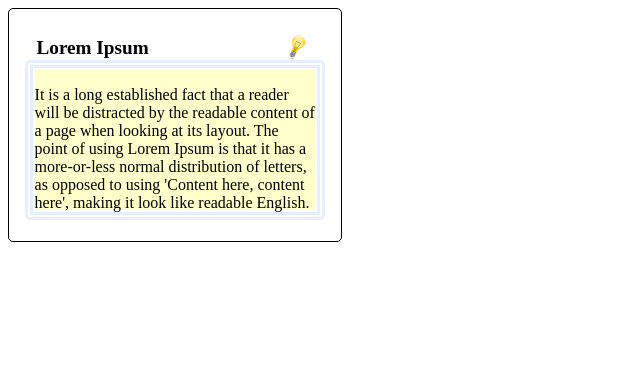
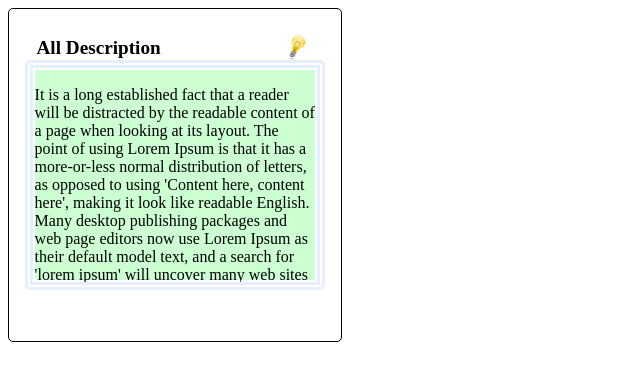
Before and after one commit to MaryiaNikanava/Homework, a plain HTML site: page form/index.html in a window 1280 px wide. Shown: the whole page, without its empty margins (0-640 px from the left). Drawn offline with Linux system fonts and the light colour scheme.

Commit message:
Add files via upload

```diff
--- a/form/index.html
+++ b/form/index.html
@@ -2,12 +2,12 @@
 <html>
 
 <head>
-    <title>Zadanie6</title>
+    <title>Zadanie 6</title>
     <link rel="stylesheet" type="text/css" href="style.css">
 
 <body>
     <div class="first-div">
-        <h1>Lorem Ipsum </h1>
+        <h1>All Description </h1>
         <div class="last-div">
             <p>It is a long established fact that a reader will be distracted by the readable content of a page when
                 looking at its layout. The point of using Lorem Ipsum is that it has a more-or-less normal distribution
--- a/form/style.css
+++ b/form/style.css
@@ -1,9 +1,9 @@
 .first-div {
     width: 300px;
-    height: 200px;
+    height: 300px;
     border: solid 1px black;
     border-radius: 5px;
-    background-color: white;
+    background-color: rgb(255, 255, 255);
     padding: 1em;
 }
 
@@ -21,7 +21,7 @@ h1 {
     height: 70%;
     overflow: auto;
     padding: 0.5em 3.5em 0.5em 0.5em;
-    background-color: #ffc;
+    background-color: rgb(204, 255, 209);
     border-radius: 5px;
     border: double .5em rgba(0, 102, 255, .1);
     padding: 0.1em;
```
